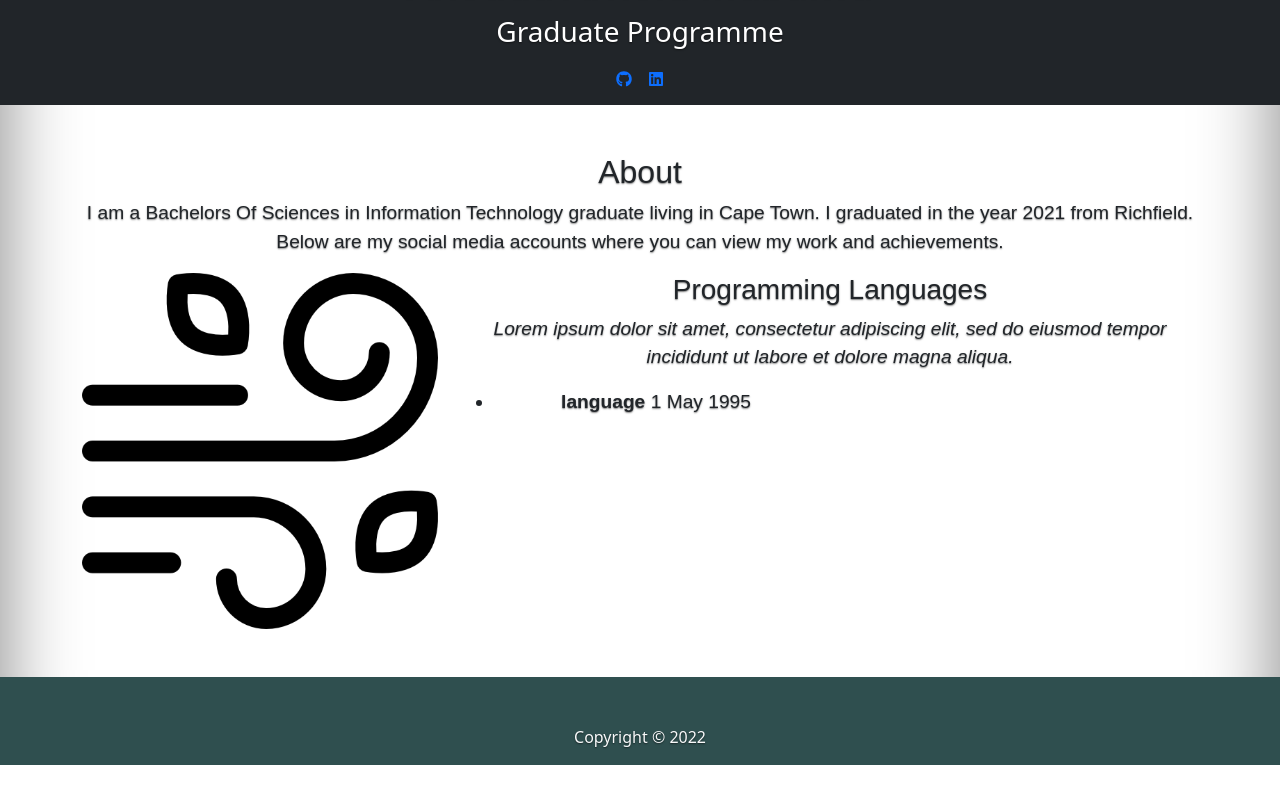
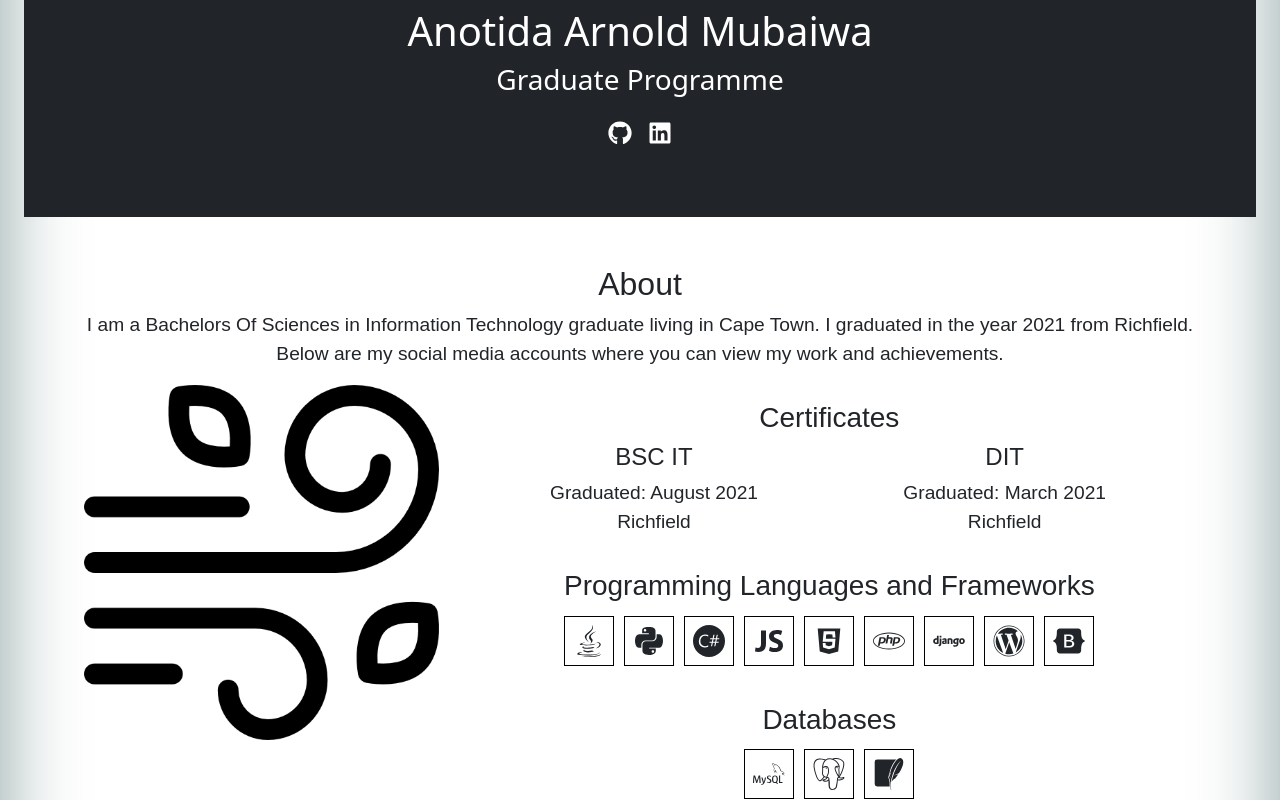
Before and after one commit to Arnold-A-Mubaiwa/portf_sov, a React (Create React App) app in the folder portfolio/: page / in a window 1280 px wide. Shown: the part 335-1135 px from the top of the page. Before the commit the page ends 1100 px from the top, so only its background shows below. Built offline with nearby package versions, Linux system fonts and the light colour scheme.

Commit message:
about me complete

```diff
--- a/portfolio/src/App.css
+++ b/portfolio/src/App.css
@@ -56,8 +56,8 @@
  */
 
 body {
-  text-shadow: 0 .05rem .1rem rgba(0, 0, 0, .5);
-  box-shadow: inset 0 0 5rem rgba(0, 0, 0, .5);
+  /* text-shadow: 0 .05rem .1rem rgba(23, 83, 80, 0.5); */
+  box-shadow: inset 0 0 5rem rgba(16, 61, 59, 0.5);
 }
 
 .cover-container {
@@ -109,3 +109,15 @@ body {
   font-family: Arial, Helvetica, sans-serif;
   font-size: 1.2em;
 }
+.icon_s{
+  height: 50px;
+  width: 50px;
+  margin: 5px;
+  border: 1px solid black;
+}
+
+.h_icons{
+  height: 40px;
+  width: 40px;
+  color: rgb(255, 254, 254);
+}
--- a/portfolio/src/App.js
+++ b/portfolio/src/App.js
@@ -12,11 +12,11 @@ import "../node_modules/bootstrap/dist/js/bootstrap.js"
 
 function App() {
   return (
-    <div className="App">
+    <div className="App container-fluid">
       <Router>
         <Navbar/>
         <Routes>
-          <Route path='/' element={<Home />}></Route>
+          <Route  path='/' element={<Home />}></Route>
         </Routes>
         <Footer/>
       </Router>
--- a/portfolio/src/pages/Home.js
+++ b/portfolio/src/pages/Home.js
@@ -1,9 +1,14 @@
 import React from "react";
-import { FaGithub,  FaLinkedin } from 'react-icons/fa'
-import wind from "../assets/wind.png"
+import { FaGithub, FaLinkedin, FaPhp } from "react-icons/fa";
+import wind from "../assets/wind.png";
+import { FaPython, FaJava, FaWordpress, FaBootstrap } from "react-icons/fa";
+import { IoLogoJavascript } from "react-icons/io";
+import { DiJavascript, DiDjango } from "react-icons/di";
+import { SiCsharp, SiMysql, SiPostgresql, SiSqlite } from "react-icons/si";
+
 function Home() {
   return (
-    <div>
+    <div className="container-fluid">
       <div className="mt-5 pt-5 d-flex h-100 text-center text-white bg-dark ">
         <div className="cover-container d-flex w-100 h-100 p-3 mx-auto flex-column">
           <main className="px-3">
@@ -12,54 +17,90 @@ function Home() {
               alt="profile picture"
               className="rounded-circle img-w"
             />
+            <div className="m-5">
               <h1>Anotida Arnold Mubaiwa</h1>
               <p className="lead">
                 <h3>Graduate Programme</h3>
               </p>
               <div className="social-links mt-3 text-center">
-          <a href="https://github.com/Arnold-A-Mubaiwa" className="p-2"><FaGithub /></a>
-          <a href="https://www.linkedin.com/in/arnold-anotida-mubaiwa-75aa1816a/" className="p-2"><FaLinkedin /></a>
+                <a href="https://github.com/Arnold-A-Mubaiwa">
+                  <FaGithub className="p-2 h_icons" />
+                </a>
+                <a href="https://www.linkedin.com/in/arnold-anotida-mubaiwa-75aa1816a/">
+                  <FaLinkedin className="p-2 h_icons" />
+                </a>
+              </div>
             </div>
           </main>
         </div>
       </div>
 
-<section  className=" p-5 txt-sec">
+      <section className=" p-5 txt-sec">
         <div className="container">
-
           <div className="section-title">
             <h2>About</h2>
-          <p>I am a Bachelors Of Sciences in Information Technology graduate living in Cape Town. I graduated in the year 2021 from Richfield.
-            Below are my social media accounts where you can view my work and achievements.
+            <p>
+              I am a Bachelors Of Sciences in Information Technology graduate
+              living in Cape Town. I graduated in the year 2021 from Richfield.
+              Below are my social media accounts where you can view my work and
+              achievements.
             </p>
           </div>
 
           <div className="row">
             <div className="col-lg-4 " data-aos="fade-right">
-            <img  src={wind}
- className="img-fluid img-n" alt=""/>
+              <img src={wind} className="img-fluid img-n" alt="" />
             </div>
-          <div className="col-lg-8 pt-4 pt-lg-0 content" data-aos="fade-left">
-            <h3>Programming Languages</h3>
-            <p className="fst-italic">
-              Lorem ipsum dolor sit amet, consectetur adipiscing elit, sed do eiusmod tempor incididunt ut labore et dolore
-              magna aliqua.
+            <div className="col-lg-8 p-4 pt-lg-0 content" data-aos="fade-left">
+              <div className="p-3">
+                <h3>Certificates</h3>
+                <div className="row">
+                  <div className="col">
+                    <h4>BSC IT</h4>
+                    <p>
+                      Graduated: August 2021
+                      <br />
+                      Richfield
                     </p>
-            <div className="row">
-              <div className="col-lg-6">
-                <ul>
-                  <li><i className="bi bi-chevron-right"></i> <strong>language</strong> <span>1 May 1995</span></li>
-                  </ul>
                   </div>
-
-            </div>
+                  <div className="col ">
+                    <h4>DIT</h4>
                     <p>
+                      Graduated: March 2021
+                      <br />
+                      Richfield
                     </p>
                   </div>
                 </div>
-
+              </div>
+              <div className="pb-3">
+                <h3>Programming Languages and Frameworks</h3>
+                <FaJava className="icon_s p-2" alt=""></FaJava>
+                <FaPython className="icon_s p-2" alt="" />
+                <SiCsharp className="icon_s p-2" alt="" />
+                <IoLogoJavascript className="icon_s p-2" alt="" />
+                <DiJavascript className="icon_s p-2" alt="" />
+                <FaPhp className="icon_s p-2" alt="" />
+                <DiDjango className="icon_s p-2" alt="" />
+                <FaWordpress className="icon_s p-2" alt="" />
+                <FaBootstrap className="icon_s p-2" alt="" />
+              </div>
+              <div className="p-3">
+                <h3>Databases</h3>
+                <SiMysql className="icon_s p-2" alt="" />
+                <SiPostgresql className="icon_s p-2" alt="" />
+                <SiSqlite className="icon_s p-2" alt="" />
+              </div>
+              <p></p>
+            </div>
+          </div>
         </div>
       </section>
+      <div>
+        <h2 className="text-toupper">
+        Why you want to be a developer at SovTech.
+        </h2>
+        </div>
     </div>
   );
 }
```
Lines whose indentation alone changed are shown as unchanged.
